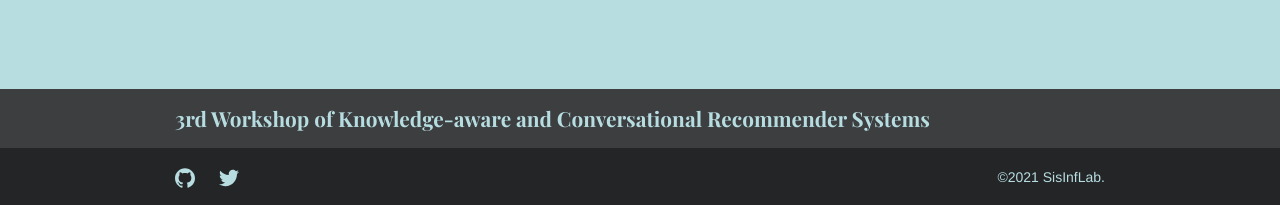
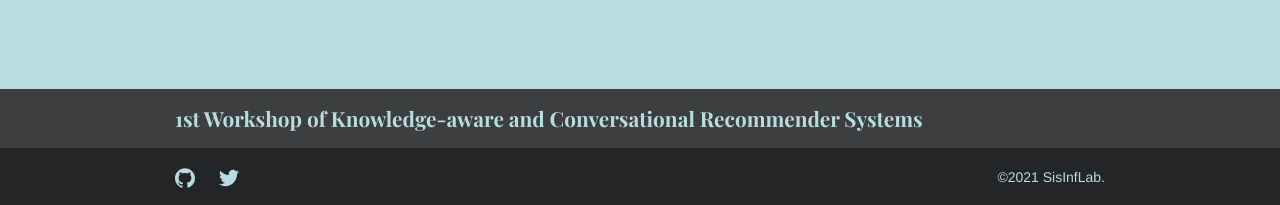
Before and after one commit to kars-workshop/2018, a Jekyll site: the page built from index.md, in a window 1280 px wide. Shown: the part 1563-1768 px from the top of the page. Built offline with Jekyll 4.4.1, drawn with Linux system fonts in a browser that asks for light colours.

Commit message:
minor fixes

```diff
--- a/_config.yml
+++ b/_config.yml
@@ -1,6 +1,6 @@
 baseurl: '/'
 permalink: pretty
-title: '3rd Workshop of Knowledge-aware and Conversational Recommender Systems'
+title: '1st Workshop of Knowledge-aware and Conversational Recommender Systems'
 
 google_analytics_id: ""
 
@@ -21,7 +21,7 @@ seo:
   meta_og_title: "1st Workshop of Knowledge-aware and Conversational Recommender Systems"
   meta_og_type: "website"
   meta_og_url: "http://sisinflab.poliba.it/kars/2018/"
-  meta_og_image: "https://kars-workshop.github.io/2021/images/preview.png"
+  meta_og_image: "https://kars-workshop.github.io/2018/images/preview.png"
   meta_og_description: "The purpose of the Knowledge-aware and Conversational Recommender Systems (KaRS) Workshop is to provide a meeting forum for stimulating and disseminating research in Knowledge-aware and Conversational Recommender Systems, where researchers can network and discuss their research results in an informal way."
   meta_twitter_card: "summary"
   meta_twitter_site: "@sisinflab"
--- a/_includes/footer.html
+++ b/_includes/footer.html
@@ -3,7 +3,7 @@
     <div class="row">
       <div class="col-12">
         <div class="footer-inner">
-          <h3 class="footer-title"><a href="/" style="color:#B7DDE1">{{site.title}}</a></h3>
+          <h3 class="footer-title"><a href="{{ site.baseurl }}" style="color:#B7DDE1">{{site.title}}</a></h3>
         </div>
       </div>
     </div>
--- a/_sass/components/_main-menu-mobile.scss
+++ b/_sass/components/_main-menu-mobile.scss
@@ -1,6 +1,6 @@
 .main-menu-mobile {
   position: fixed;
-  background: $body-bg;
+  background: $secondary;
   top: 0;
   left: 0;
   width: 100%;
```
